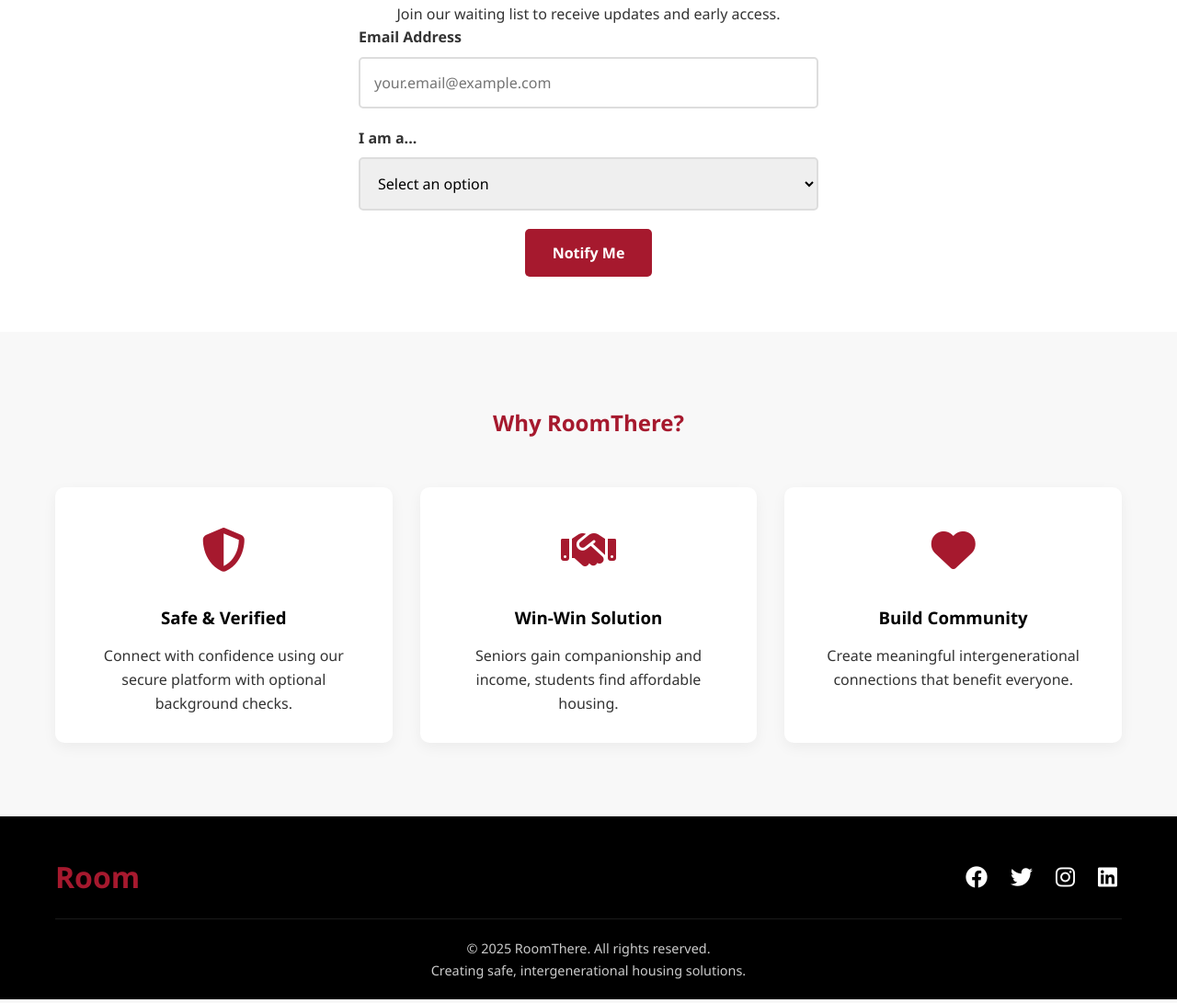
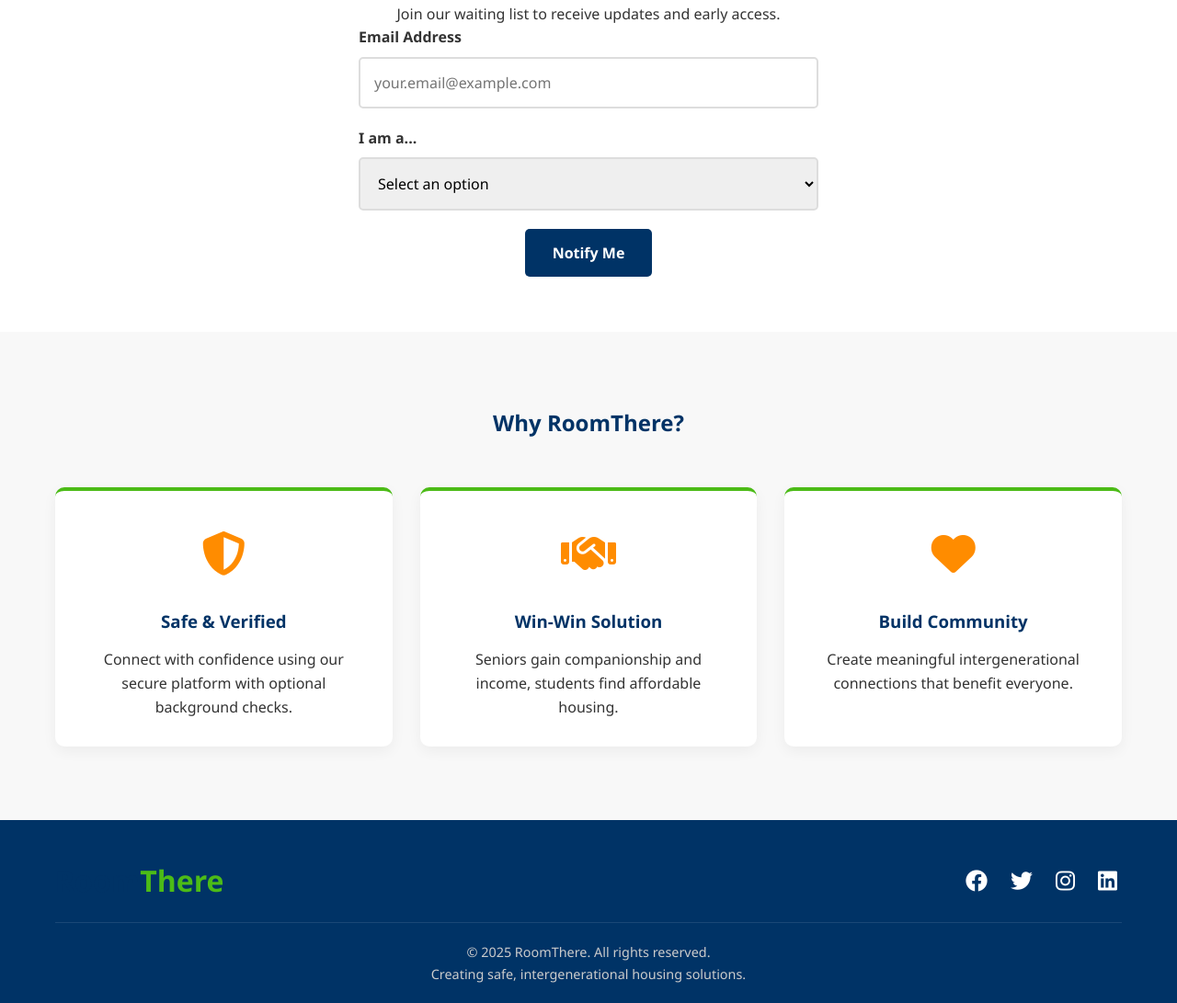
Before and after one commit to kendraweinisch/roomthere, a plain HTML site: page index.html in a window 1280 px wide. Shown: the part 628-1719 px from the top of the page at 92% size. Drawn offline with Linux system fonts and the light colour scheme.

Commit message:
Noe color scheme

```diff
--- a/index.html
+++ b/index.html
@@ -6,14 +6,15 @@
     <title>RoomThere - Coming Soon</title>
     <link rel="stylesheet" href="https://cdnjs.cloudflare.com/ajax/libs/font-awesome/6.4.0/css/all.min.css">
     <style>
-        /* SDSU Color Scheme with WCAG-compliant contrast */
+        /* New Color Scheme with WCAG-compliant contrast */
         :root {
-            --sdsu-scarlet: #A6192E; /* Meets AA for large text */
-            --sdsu-black: #000000;
-            --sdsu-white: #FFFFFF;
-            --sdsu-light-gray: #F8F8F8;
-            --sdsu-dark-gray: #333333; /* Better contrast than #666 */
-            --sdsu-medium-gray: #767676; /* WCAG compliant for normal text */
+            --navy-blue: #003366; /* Primary color - meets AA for large text */
+            --kelly-green: #4CBB17; /* Accent color - meets AA for large text */
+            --orange: #FF8C00; /* Secondary accent - meets AA for large text */
+            --white: #FFFFFF;
+            --light-gray: #F8F8F8;
+            --dark-gray: #333333; /* Better contrast than #666 */
+            --medium-gray: #767676; /* WCAG compliant for normal text */
         }
 
         * {
@@ -24,8 +25,8 @@
         }
 
         body {
-            background-color: var(--sdsu-light-gray);
-            color: var(--sdsu-dark-gray);
+            background-color: var(--light-gray);
+            color: var(--dark-gray);
             line-height: 1.6;
             min-height: 100vh;
             display: flex;
@@ -43,7 +44,7 @@
             position: absolute;
             top: -40px;
             left: 0;
-            background: var(--sdsu-scarlet);
+            background: var(--navy-blue);
             color: white;
             padding: 8px;
             z-index: 100;
@@ -56,7 +57,7 @@
 
         /* Header Styles */
         header {
-            background-color: var(--sdsu-white);
+            background-color: var(--white);
             box-shadow: 0 2px 10px rgba(0,0,0,0.1);
             padding: 20px 0;
         }
@@ -70,12 +71,12 @@
         .logo {
             font-size: 2rem;
             font-weight: 700;
-            color: var(--sdsu-scarlet);
+            color: var(--navy-blue);
             text-decoration: none;
         }
 
         .logo span {
-            color: var(--sdsu-black);
+            color: var(--kelly-green);
         }
 
         /* Hero Section */
@@ -96,13 +97,13 @@
         .hero h1 {
             font-size: 3rem;
             margin-bottom: 20px;
-            color: var(--sdsu-scarlet);
+            color: var(--navy-blue);
         }
 
         .hero p {
             font-size: 1.3rem;
             margin-bottom: 30px;
-            color: var(--sdsu-dark-gray);
+            color: var(--dark-gray);
         }
 
         /* Status message styling */
@@ -128,13 +129,13 @@
 
         /* CTA Section */
         .cta-section {
-            background-color: var(--sdsu-white);
+            background-color: var(--white);
             padding: 60px 0;
             text-align: center;
         }
 
         .cta-section h2 {
-            color: var(--sdsu-scarlet);
+            color: var(--navy-blue);
             margin-bottom: 20px;
         }
 
@@ -152,7 +153,7 @@
             display: block;
             margin-bottom: 8px;
             font-weight: 600;
-            color: var(--sdsu-dark-gray);
+            color: var(--dark-gray);
         }
 
         .form-group input,
@@ -167,16 +168,16 @@
 
         .form-group input:focus,
         .form-group select:focus {
-            border-color: var(--sdsu-scarlet);
+            border-color: var(--navy-blue);
             outline: none;
-            box-shadow: 0 0 0 3px rgba(166, 25, 46, 0.2);
+            box-shadow: 0 0 0 3px rgba(0, 51, 102, 0.2);
         }
 
         .btn {
             display: inline-block;
             padding: 15px 30px;
-            background: var(--sdsu-scarlet);
-            color: var(--sdsu-white);
+            background: var(--navy-blue);
+            color: var(--white);
             border: none;
             border-radius: 5px;
             cursor: pointer;
@@ -187,21 +188,21 @@
         }
 
         .btn:hover, .btn:focus {
-            background: #8a1527;
+            background: #002244;
             transform: translateY(-2px);
-            outline: 2px solid var(--sdsu-black);
+            outline: 2px solid var(--kelly-green);
             outline-offset: 2px;
         }
 
         /* Benefits Section */
         .benefits {
             padding: 80px 0;
-            background-color: var(--sdsu-light-gray);
+            background-color: var(--light-gray);
         }
 
         .benefits h2 {
             text-align: center;
-            color: var(--sdsu-scarlet);
+            color: var(--navy-blue);
             margin-bottom: 50px;
         }
 
@@ -212,33 +213,35 @@
         }
 
         .benefit-card {
-            background: var(--sdsu-white);
+            background: var(--white);
             padding: 30px;
             border-radius: 10px;
             box-shadow: 0 5px 15px rgba(0,0,0,0.05);
             text-align: center;
             transition: transform 0.3s;
+            border-top: 4px solid var(--kelly-green);
         }
 
         .benefit-card:hover, .benefit-card:focus-within {
             transform: translateY(-10px);
+            box-shadow: 0 10px 25px rgba(0,0,0,0.1);
         }
 
         .benefit-icon {
             font-size: 3rem;
-            color: var(--sdsu-scarlet);
+            color: var(--orange);
             margin-bottom: 20px;
         }
 
         .benefit-card h3 {
             margin-bottom: 15px;
-            color: var(--sdsu-black);
+            color: var(--navy-blue);
         }
 
         /* Footer */
         footer {
-            background-color: var(--sdsu-black);
-            color: var(--sdsu-white);
+            background-color: var(--navy-blue);
+            color: var(--white);
             padding: 40px 0 20px;
         }
 
@@ -256,7 +259,7 @@
         }
 
         .social-links a {
-            color: var(--sdsu-white);
+            color: var(--white);
             font-size: 1.5rem;
             transition: color 0.3s;
             padding: 5px;
@@ -264,7 +267,7 @@
         }
 
         .social-links a:hover, .social-links a:focus {
-            color: var(--sdsu-scarlet);
+            color: var(--orange);
             background-color: rgba(255, 255, 255, 0.1);
             outline: none;
         }
@@ -279,7 +282,7 @@
 
         /* Focus styles for all interactive elements */
         a:focus, button:focus, input:focus, select:focus {
-            outline: 2px solid var(--sdsu-scarlet);
+            outline: 2px solid var(--kelly-green);
             outline-offset: 2px;
         }
 
```
